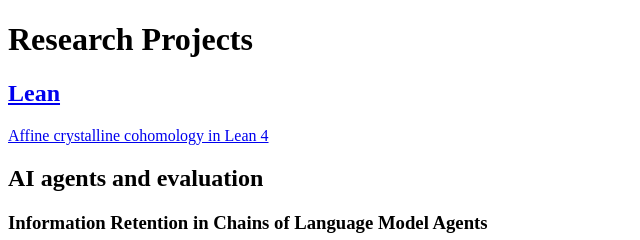
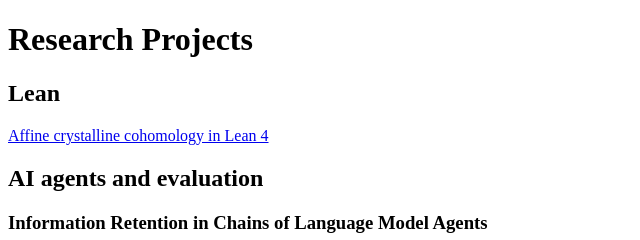
Before and after one commit to daddeziomath/daddeziomath.github.io, a plain HTML site: page index.html in a window 1280 px wide. Shown: the top 240 px of the page, 0-640 px from the left. Drawn offline with Linux system fonts and the light colour scheme.

Commit message:
Make Lean a plain heading on the research homepage

```diff
--- a/index.html
+++ b/index.html
@@ -7,7 +7,7 @@
 </head>
 <body>
   <h1>Research Projects</h1>
-  <h2><a href="Lean/">Lean</a></h2>
+  <h2>Lean</h2>
   <p><a href="https://github.com/daddeziomath/affine-crystalline">Affine crystalline cohomology in Lean 4</a></p>
 
   <h2>AI agents and evaluation</h2>
```
